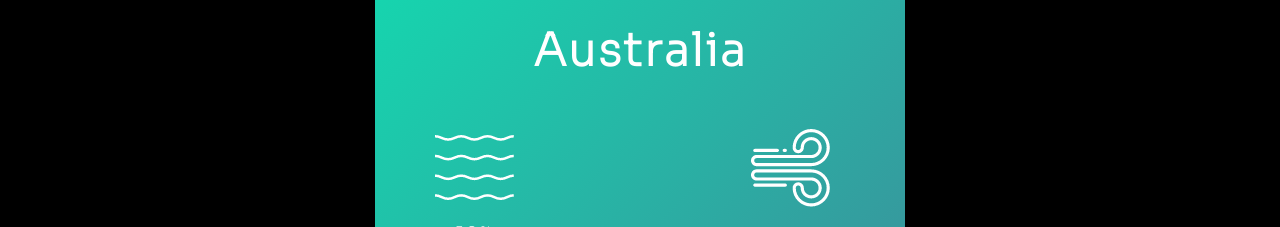
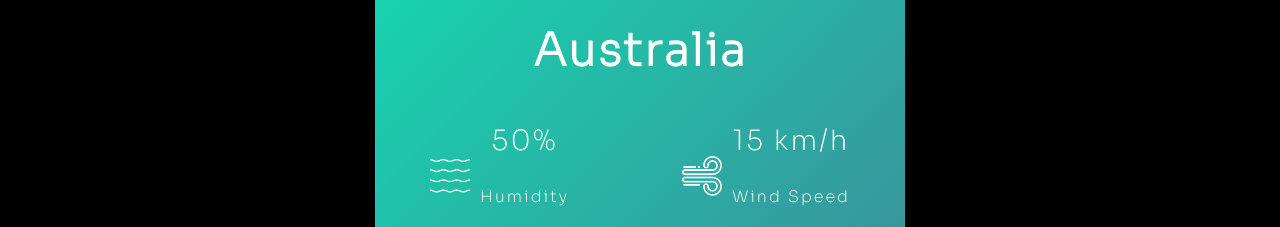
Before and after one commit to Budabos/Weather-App, a plain HTML site: page Weather-APP/index.html in a window 1280 px wide. Shown: the part 725-952 px from the top of the page. Drawn offline with Linux system fonts and the light colour scheme.

Commit message:
Embed the weather section

```diff
--- a/Weather-APP/index.css
+++ b/Weather-APP/index.css
@@ -213,6 +213,18 @@ body{
     justify-content: space-between;
     padding: 0 20px;
     margin-top: 50px;
-
+}
+.col{
+  display: flex;
+  align-items: center;
+  text-align: center;
+}
+.col img{
+    width:40px;
+    margin-right: 10px;
+}
+.humidity, .wind{
+    font-size: 28px;
+    margin-top: -6px;
 
 }
--- a/Weather-APP/index.html
+++ b/Weather-APP/index.html
@@ -44,6 +44,8 @@
             <input type="text" placeholder="Enter city name" spellcheck="false">
             <button><img src="images/search.png" alt=""></button>
         </div>
+        <div class="main-container">
+            <!-- Embed the weather section here -->
             <div class="weather">
                 <img src="images/rain.png" class="weather-icon">
                 <h1 class="temp">22°C</h1>
@@ -65,6 +67,8 @@
                     </div>
                 </div>
             </div>
+        </div>
+
 
 
 
```
Lines whose indentation alone changed are shown as unchanged.
